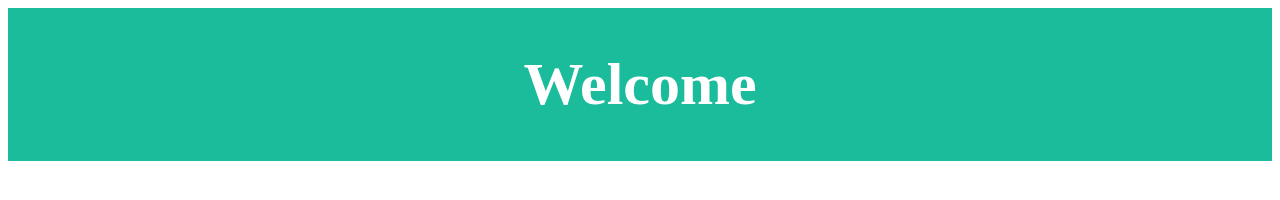
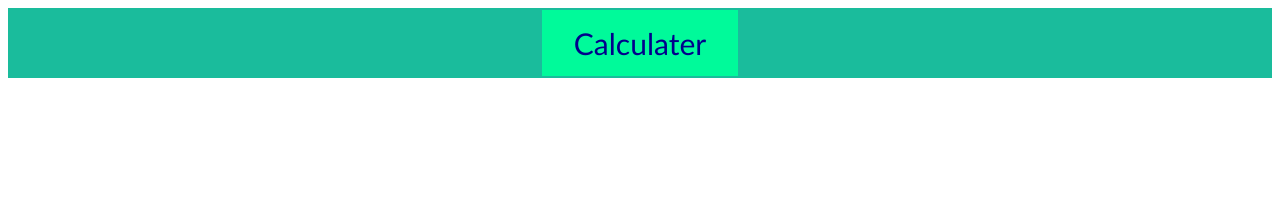
Before and after one commit to Honeyk13/Honeyk13.github.io, a plain HTML site: page index.html in a window 1280 px wide. Drawn offline with Linux system fonts and the light colour scheme.

Commit message:
adding calculater

```diff
--- a/css/index.css
+++ b/css/index.css
@@ -5,3 +5,14 @@
     color: white;
     font-size: 30px;
 }
+.button {
+    background-color: mediumspringgreen;
+    border: none;
+    color:darkblue;
+    padding: 15px 32px;
+    text-align: center;
+    text-decoration: none;
+    display: inline-block;
+    font-size: 30px;
+    font-family: 'Gill Sans', 'Gill Sans MT', Calibri, 'Trebuchet MS', sans-serif
+}
--- a/index.html
+++ b/index.html
@@ -5,7 +5,8 @@
     </head>
     <body>
         <div class="header">
-            <h1>Welcome</h1>
+            <!-- <h1>Welcome</h1> -->
+            <button onclick="location.href = 'calculater.html';" id="myButton" class="button" >Calculater</button>
         </div>
     </body>
 </html>
```
